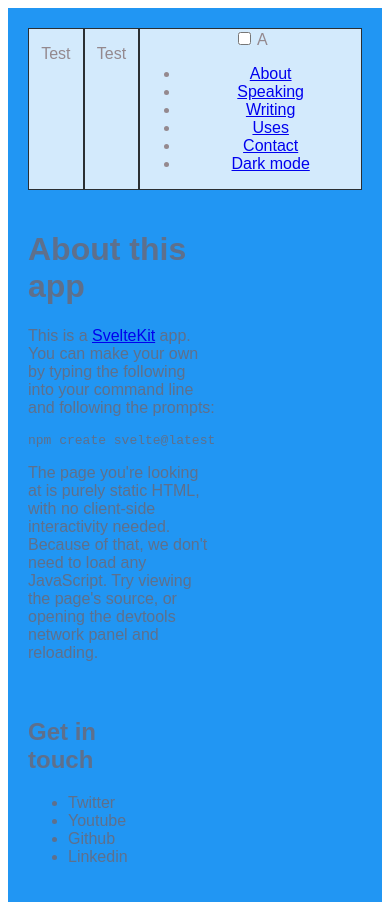
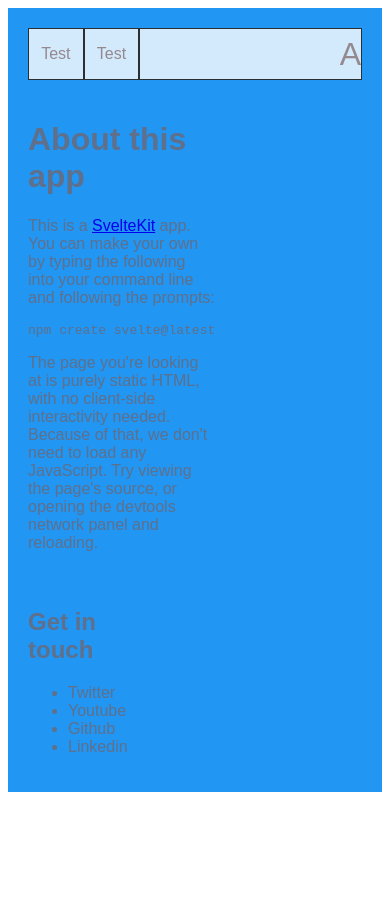
Before and after one commit to samuelemezzasalma/personal-profile, a SvelteKit app: page /about in a window 390 px wide. After the commit the page ends 844 px from the top, so only its background shows below. Built offline with nearby package versions, Linux system fonts and the light colour scheme; some icons are missing.

Commit message:
started creating mobile menu

```diff
--- a/src/routes/styles2.css
+++ b/src/routes/styles2.css
@@ -31,7 +31,8 @@
 	grid-area:  header-title;
 }
 .header-menu {
-	grid-area: header-menu ;
+	grid-area: header-menu;
+	display: flex;
 }
 
 .profile {
@@ -47,6 +48,14 @@
 	border-style: dashed;
 }
 
+.menu-list{
+	list-style: none;
+}
+
+.input-box {
+	display: none;
+}
+
 @media only screen and (width <= 43rem) {
 
 	/* --- HEADER --- */
@@ -58,14 +67,29 @@
 		'header-icon header-title header-menu header-menu header-menu header-menu';
 	}
 
+	.header-menu {
+		flex-direction: row;
+		justify-content: flex-end;
+		align-items: center;
+	}
+
+	.menu-list{
+		display: none;
+	}
+
+	.icon {
+		font-family: 'Anicons Regular', sans-serif;
+		display: block;
+		font-size: 2em;
+		cursor: pointer;
+	}
 
 
 	/* #navbar {}
 
-	.input-box {}
+
 	.burger {}
-	.icon{}
-	.menu-list{} */
+	 */
 
 	/* --- MAIN --- */
 
```
